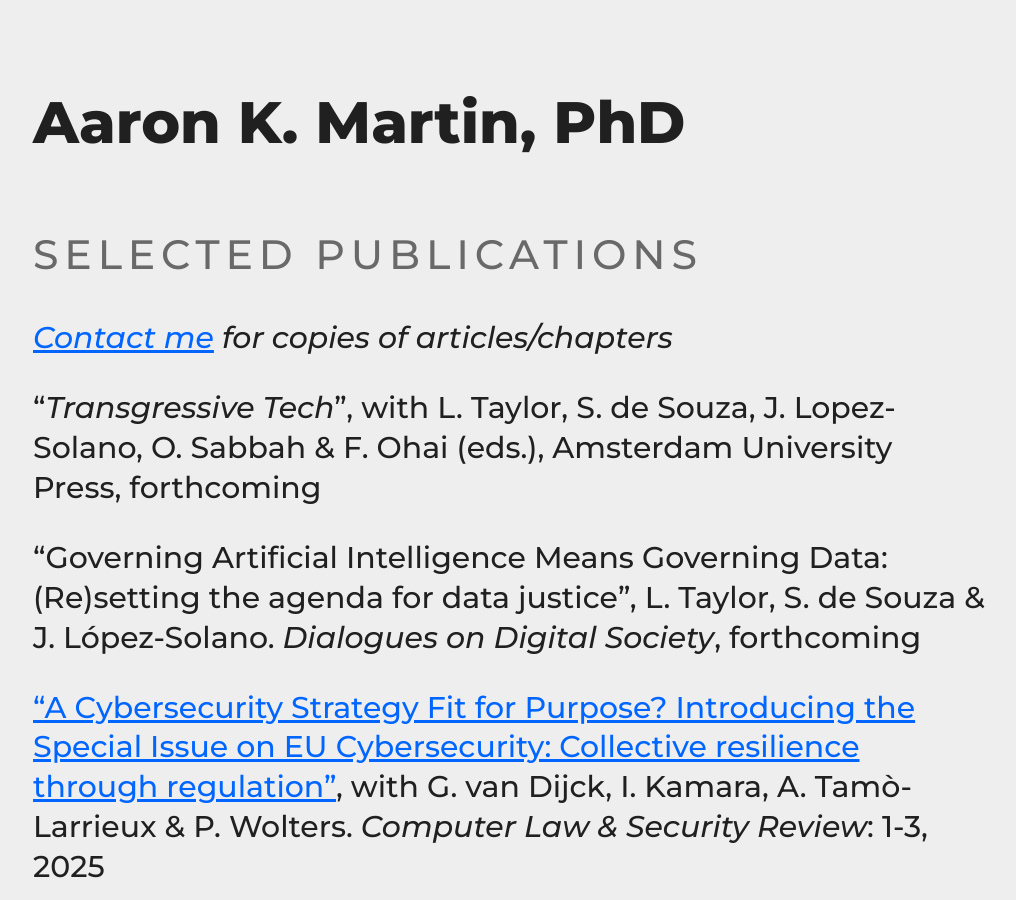
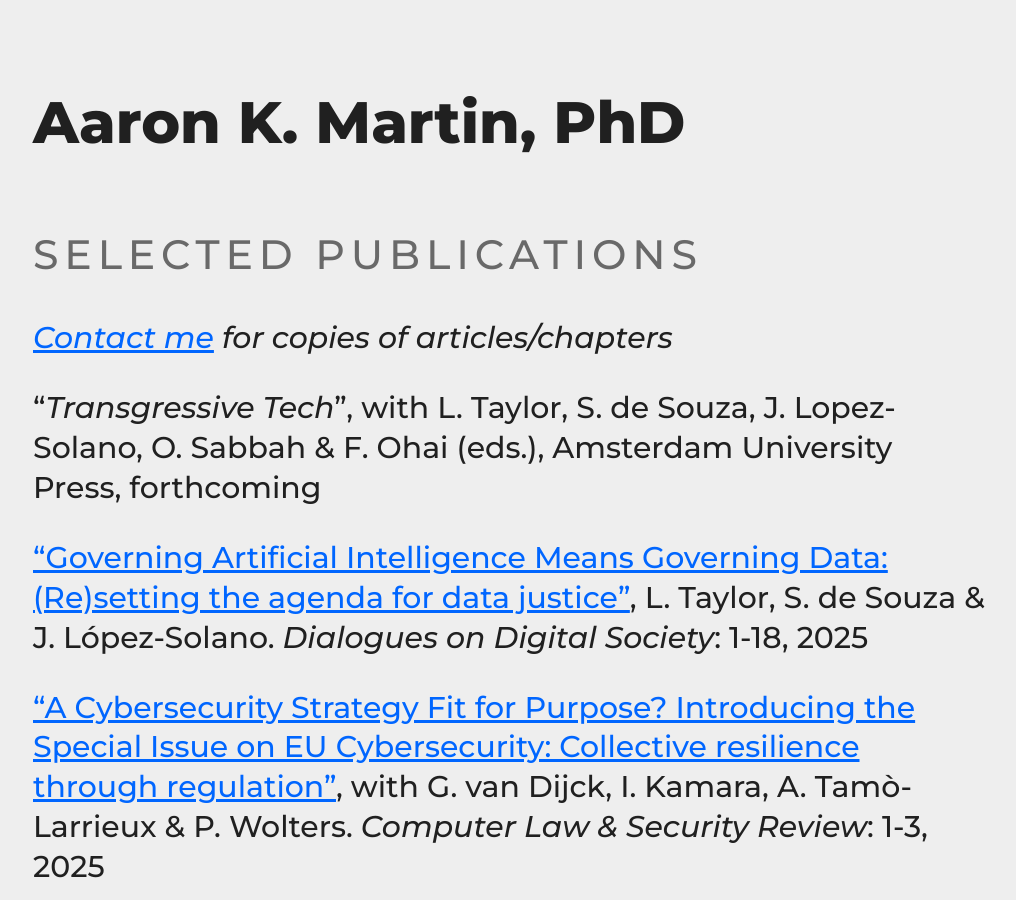
Before and after one commit to haroonalrasheed/641a, a Jekyll site: the page built from selected-publications/index.md, in a window 1280 px wide and 900 px high. Shown: the whole window, without its empty margins (131-1147 px from the left). Built offline with Jekyll 4.4.1, drawn with Linux system fonts in a browser that asks for light colours.

Commit message:
Update index.md

```diff
--- a/selected-publications/index.md
+++ b/selected-publications/index.md
@@ -8,7 +8,7 @@ _[Contact me](mailto:a.k.martin@alumni.lse.ac.uk) for copies of articles/chapter
 
 "_Transgressive Tech_", with L. Taylor, S. de Souza, J. Lopez-Solano, O. Sabbah & F. Ohai (eds.), Amsterdam University Press, forthcoming
 
-"Governing Artificial Intelligence Means Governing Data: (Re)setting the agenda for data justice", L. Taylor, S. de Souza & J. López-Solano. _Dialogues on Digital Society_, forthcoming
+["Governing Artificial Intelligence Means Governing Data: (Re)setting the agenda for data justice"](https://doi.org/10.1177/29768640241306800), L. Taylor, S. de Souza & J. López-Solano. _Dialogues on Digital Society_: 1-18, 2025
 
 ["A Cybersecurity Strategy Fit for Purpose? Introducing the Special Issue on EU Cybersecurity: Collective resilience through regulation"](https://doi.org/10.1016/j.clsr.2024.106104), with G. van Dijck, I. Kamara, A. Tamò-Larrieux & P. Wolters. _Computer Law & Security Review_: 1-3, 2025
 
```
